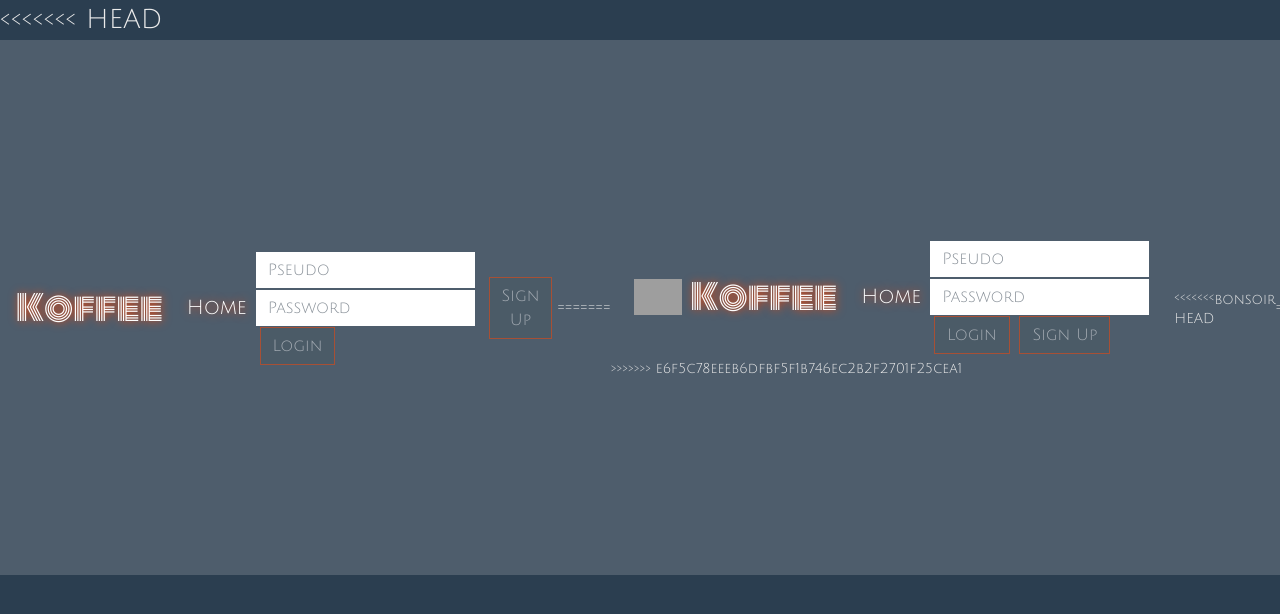
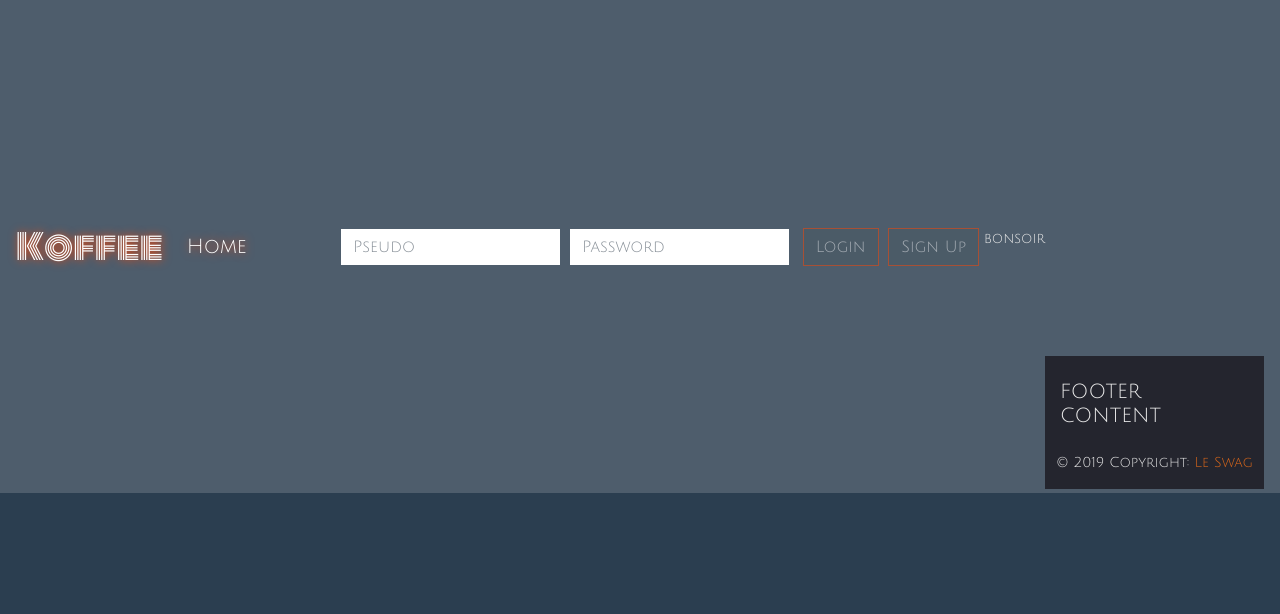
Before and after one commit to VadimRadermacher/BlogPhp, a PHP site: template slim-twig/app/views/pages/home.twig in a window 1280 px wide; the page is wider, and only the part inside the window is pictured. Shown: the top 614 px of that part. Run offline with PHP 8.4, Linux system fonts and the light colour scheme; the template is opened without the code that fills it, so the values that code supplies are empty; some libraries are stand-ins or nearby versions; some web fonts are replaced; grey boxes are pictures that could not be loaded.

Commit message:
erreur nav

```diff
--- a/slim-twig/app/views/common.twig
+++ b/slim-twig/app/views/common.twig
@@ -15,7 +15,6 @@
   <body>
 
 
-<<<<<<< HEAD
     <div id="page-content-wrapper">
     <nav class="navbar navbar-expand-lg navbar-dark bg-dark">
   <a class="navbar-brand" href="/">Koffee</a>
@@ -35,30 +34,7 @@
       <button class="btn btn-secondary my-2 my-sm-0" type="submit" href='/login'>Login</button>
     </form>
     <a class="btn btn-secondary my-2 my-sm-0" href="/signup">Sign Up</a>
-=======
-    <div id="page-content-wrapper">
-      <nav class="navbar navbar-expand-lg navbar-dark bg-dark">
-        <img src="http://miam-images.m.i.pic.centerblog.net/a190fe80.png" id="coffeeImg" alt="Have a break, take a coffee !">
-        <a class="navbar-brand" href="/">Koffee</a>
-        <button class="navbar-toggler" type="button" data-toggle="collapse" data-target="#navbarColor02" aria-controls="navbarColor02" aria-expanded="false" aria-label="Toggle navigation">
-          <span class="navbar-toggler-icon"></span>
-        </button>
-        <div class="collapse navbar-collapse" id="navbarColor02">
-        <ul class="navbar-nav mr-auto">
-          <li class="nav-item active">
-            <a class="nav-link" href="/">Home <span class="sr-only">(current)</span></a>
-          </li>
-        </ul>
-        <form class="form-inline my-2 my-lg-0">
-          <input class="form-control mr-sm-2" type="text" placeholder="Pseudo">
-          <input class="form-control mr-sm-2" type="password" placeholder="Password">
-          <button class="btn btn-secondary my-2 my-sm-0" type="submit">Login</button>
-          <a class="btn btn-secondary my-2 my-sm-0" href="/signup">Sign Up</a>
-        </form>
-      </div>
-    </nav>
->>>>>>> e6f5c78eeeb6dfbf5f1b746ec2b2f2701f25cea1
-  </div>
+
 {% block content %}
 
 {% endblock %}
--- a/slim-twig/app/views/pages/home.twig
+++ b/slim-twig/app/views/pages/home.twig
@@ -1,16 +1,7 @@
 {% extends 'common.twig' %}
 
 {% block content %}
-<<<<<<< HEAD
 <p> bonsoir {{session.auth.user_name}}</p>
-
-  {# {% for user in users %}
-    <div class="">
-      <p>username: {{ user.username }}</p>
-      <p>email: {{ user.email }}</p>
-    </div>
-  {% endfor %} #}
-=======
 <div id="articlesDispl">
 {% for key in result %}
       <div class="card border-primary mb-3" style="max-width: 70%;">
@@ -22,5 +13,4 @@
       </div>
   {% endfor %}
   </div>
->>>>>>> e6f5c78eeeb6dfbf5f1b746ec2b2f2701f25cea1
 {% endblock %}
```
